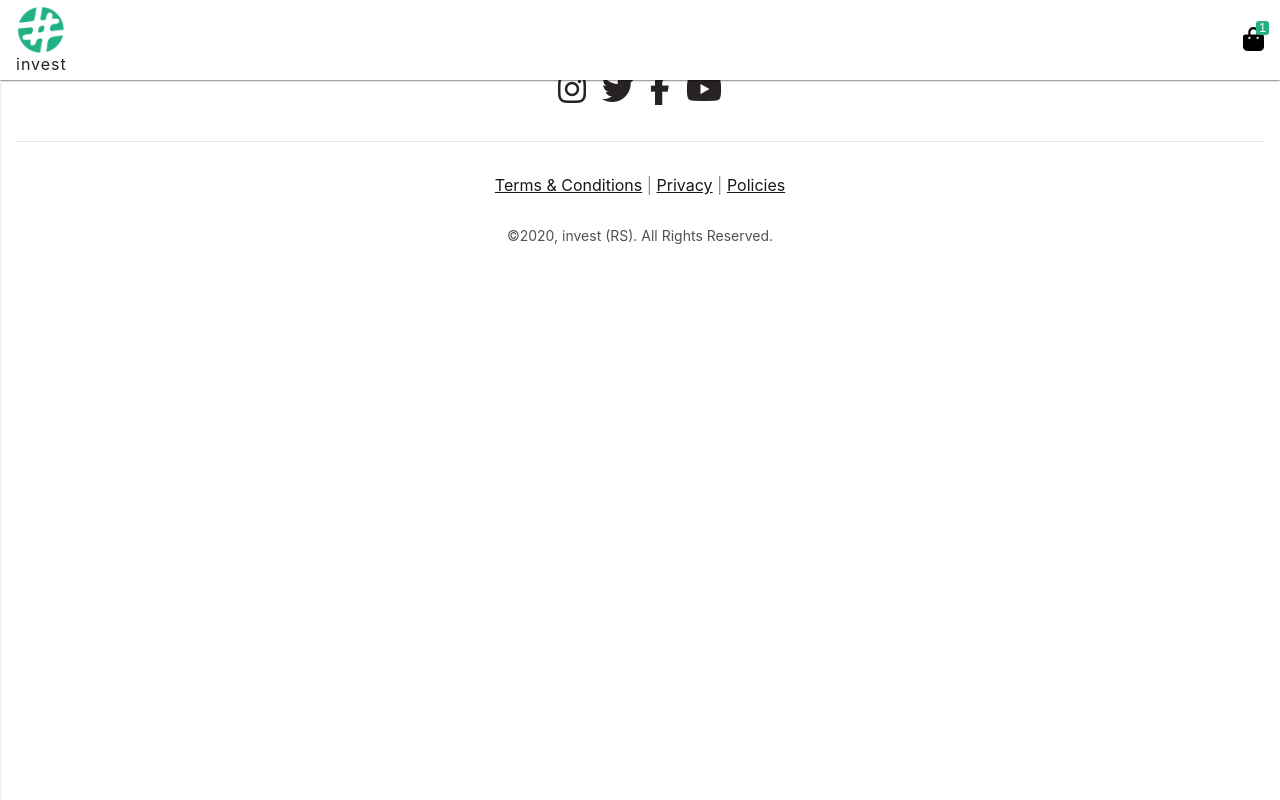
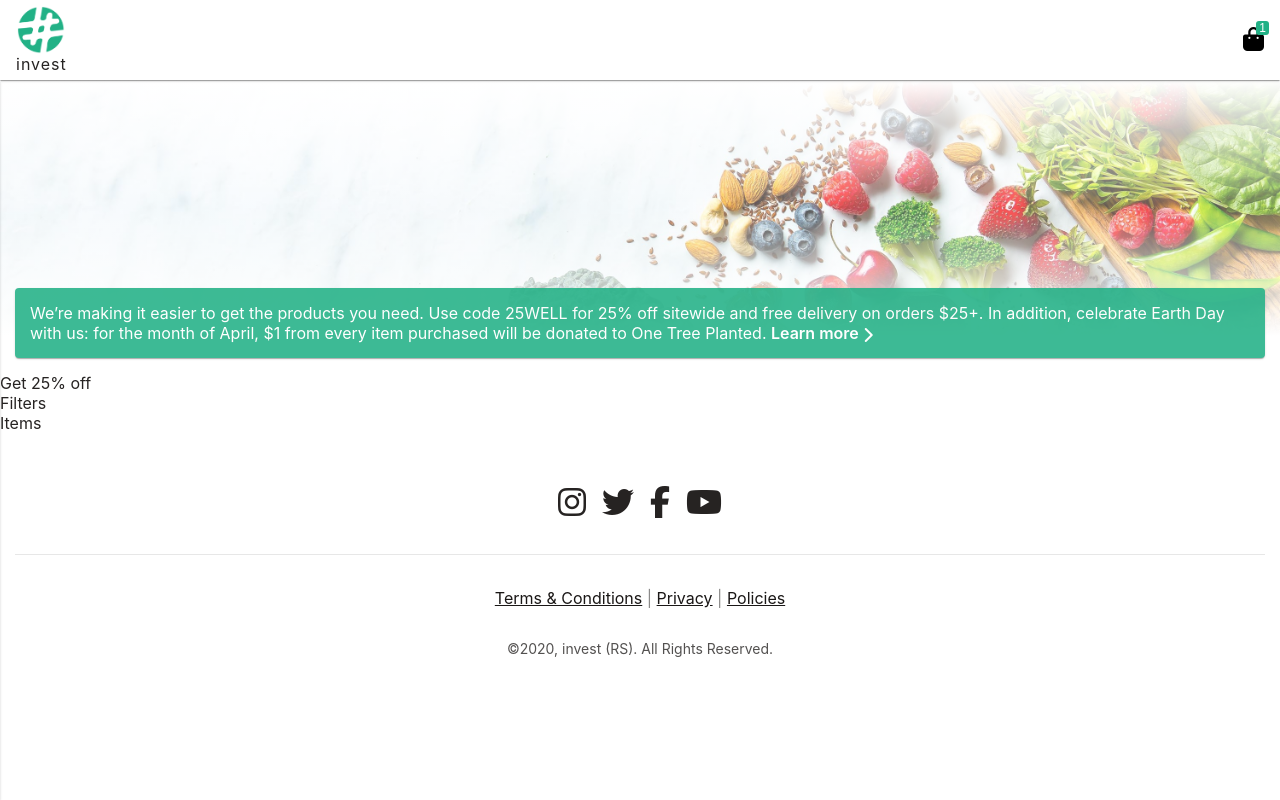
Before and after one commit to lukabajic/investSupplements, a React (Create React App) app: page /shop in a window 1280 px wide. Built offline with nearby package versions, Linux system fonts and the light colour scheme.

Commit message:
feat: Banner for Shop page

```diff
--- a/src/App.js
+++ b/src/App.js
@@ -22,7 +22,7 @@ function App() {
   return (
     <React.Fragment>
       <Header toggleNav={toggleNav} toggleCart={toggleCart} navOpen={navOpen} />
-      <Nav active={navOpen} />
+      <Nav active={navOpen} linkClick={toggleNav} />
       <Main navOpen={navOpen} />
       <Footer navOpen={navOpen} />
     </React.Fragment>
--- a/src/components/Layout/Main/Main.js
+++ b/src/components/Layout/Main/Main.js
@@ -6,6 +6,7 @@ import "./Main.css";
 import Home from "../../Page/Home/Home";
 import About from "../../Page/About/About";
 import Contact from "../../Page/Contact/Contact";
+import Shop from "../../Page/Shop/Shop";
 
 const Main = ({ navOpen }) => {
   return (
@@ -17,7 +18,9 @@ const Main = ({ navOpen }) => {
         <Route path="/about">
           <About />
         </Route>
-        <Route path="/shop">Shop</Route>
+        <Route exact path="/shop">
+          <Shop />
+        </Route>
         <Route path="/contact">
           <Contact />
         </Route>
--- a/src/components/Layout/Nav/Nav.js
+++ b/src/components/Layout/Nav/Nav.js
@@ -5,19 +5,19 @@ import SMLinks from "../../Utility/SMLinks/SMLinks";
 
 import "./Nav.css";
 
-const Nav = ({ active }) => {
+const Nav = ({ active, linkClick }) => {
   return (
     <nav className={`nav ${active ? "active" : ""}`}>
-      <NavLink exact className="nav__link" to="/">
+      <NavLink exact onClick={linkClick} className="nav__link" to="/">
         <i className="fas fa-home"></i>Home
       </NavLink>
-      <NavLink className="nav__link" to="/about">
+      <NavLink onClick={linkClick} className="nav__link" to="/about">
         <i className="fas fa-info"></i>About
       </NavLink>
-      <NavLink className="nav__link" to="/shop">
+      <NavLink onClick={linkClick} className="nav__link" to="/shop">
         <i className="fas fa-shopping-cart"></i>Shop
       </NavLink>
-      <NavLink className="nav__link" to="/contact">
+      <NavLink onClick={linkClick} className="nav__link" to="/contact">
         <i className="fas fa-envelope"></i>Contact
       </NavLink>
       <SMLinks />
--- a/src/components/Page/About/About.js
+++ b/src/components/Page/About/About.js
@@ -1,6 +1,6 @@
 import React from "react";
 
-import BackgroundImage from "./BackgroundImage/BackgroundImage";
+import AboutBanner from "./AboutBanner/AboutBanner";
 import Mission from "./Mission/Mission";
 import Roots from "./Roots/Roots";
 import Why from "./Why/Why";
@@ -9,7 +9,7 @@ import Subscribe from "../../Utility/Subscribe/Subscribe";
 const About = () => {
   return (
     <React.Fragment>
-      <BackgroundImage />
+      <AboutBanner />
       <Mission />
       <Roots />
       <Why />
--- a/src/components/Page/About/BackgroundImage/BackgroundImage.js
+++ b/src/components/Page/About/AboutBanner/AboutBanner.js
@@ -1,5 +1,5 @@
 import React from "react";
-import "./BackgroundImage.css";
+import "./AboutBanner.css";
 
 import img from "../../../../assets/background-image.jpg";
 
--- /dev/null
+++ b/src/components/Page/Shop/Shop.js
@@ -0,0 +1,16 @@
+import React from "react";
+
+import ShopBanner from "./ShopBanner/ShopBanner";
+
+const Shop = () => {
+  return (
+    <React.Fragment>
+      <ShopBanner />
+      <div>Get 25% off</div>
+      <div>Filters</div>
+      <div>Items</div>
+    </React.Fragment>
+  );
+};
+
+export default Shop;
--- /dev/null
+++ b/src/components/Page/Shop/ShopBanner/ShopBanner.css
@@ -0,0 +1,40 @@
+.shop-banner {
+  padding: 8rem 0 0;
+}
+
+.shop-banner__container {
+  min-height: 25.6rem;
+  background-position: center;
+  background-size: cover;
+  background-repeat: no-repeat;
+}
+
+.shop-banner__offer {
+  padding: 1.5rem;
+  border-radius: 4px;
+  margin: -4.8rem 1.5rem 1.5rem;
+  opacity: 0.875;
+
+  background-color: #22b186;
+  box-shadow: 0px 2px 1px -1px rgba(0, 0, 0, 0.2),
+    0px 1px 1px 0px rgba(0, 0, 0, 0.14), 0px 1px 3px 0px rgba(0, 0, 0, 0.12);
+
+  color: #fff;
+  line-height: 1.25;
+}
+
+.shop-banner__link:link,
+.shop-banner__link:visited {
+  font-weight: 600;
+  color: #fff;
+  text-decoration: none;
+}
+
+.shop-banner__link:hover {
+  text-decoration: underline;
+}
+
+.shop-banner__link i {
+  margin-left: 0.4rem;
+  vertical-align: middle;
+}
--- /dev/null
+++ b/src/components/Page/Shop/ShopBanner/ShopBanner.js
@@ -0,0 +1,33 @@
+import React from "react";
+import "./ShopBanner.css";
+
+import img from "../../../../assets/shop-bg.jpg";
+
+const ShopBanner = () => {
+  const style = {
+    backgroundImage: `linear-gradient(180deg,rgba(255, 255, 255, 1) 0%,rgba(255, 255, 255, 0.3) 50%,rgba(255, 255, 255, 1) 100%),url(${img})`,
+  };
+
+  return (
+    <section className="shop-banner">
+      <div style={style} className="shop-banner__container"></div>
+      <p className="shop-banner__offer">
+        We’re making it easier to get the products you need. Use code 25WELL for
+        25% off sitewide and free delivery on orders $25+. In addition,
+        celebrate Earth Day with us: for the month of April, $1 from every item
+        purchased will be donated to One Tree Planted.{" "}
+        <a
+          href="https://www.worldwildlife.org/"
+          target="_blank"
+          rel="noopener noreferrer"
+          className="shop-banner__link"
+        >
+          Learn more
+          <i className="fas fa-chevron-right" aria-hidden="true"></i>
+        </a>
+      </p>
+    </section>
+  );
+};
+
+export default ShopBanner;
--- a/src/style.css
+++ b/src/style.css
@@ -10,7 +10,6 @@ body {
   font-size: 1.6rem;
   color: #262322;
   font-weight: 400;
-  overflow-x: hidden;
 }
 
 *,
@@ -19,6 +18,10 @@ body {
   margin: 0;
   padding: 0;
   box-sizing: inherit;
+}
+
+#root {
+  overflow-x: hidden;
 }
 
 img {
@@ -39,3 +42,8 @@ hr.hr--1 {
   border-bottom: 1px solid rgba(255, 255, 255, 0.3);
   margin: 3.2rem 0;
 }
+
+::selection {
+  background-color: #22b186;
+  color: #fff;
+}
```
Also changed, not shown: src/assets/shop-bg.jpg (added), src/components/Page/About/AboutBanner/AboutBanner.css (renamed from src/components/Page/About/BackgroundImage/BackgroundImage.css), src/components/Page/Shop/Filters/Filters.css (added), src/components/Page/Shop/Filters/Filters.js (added).
